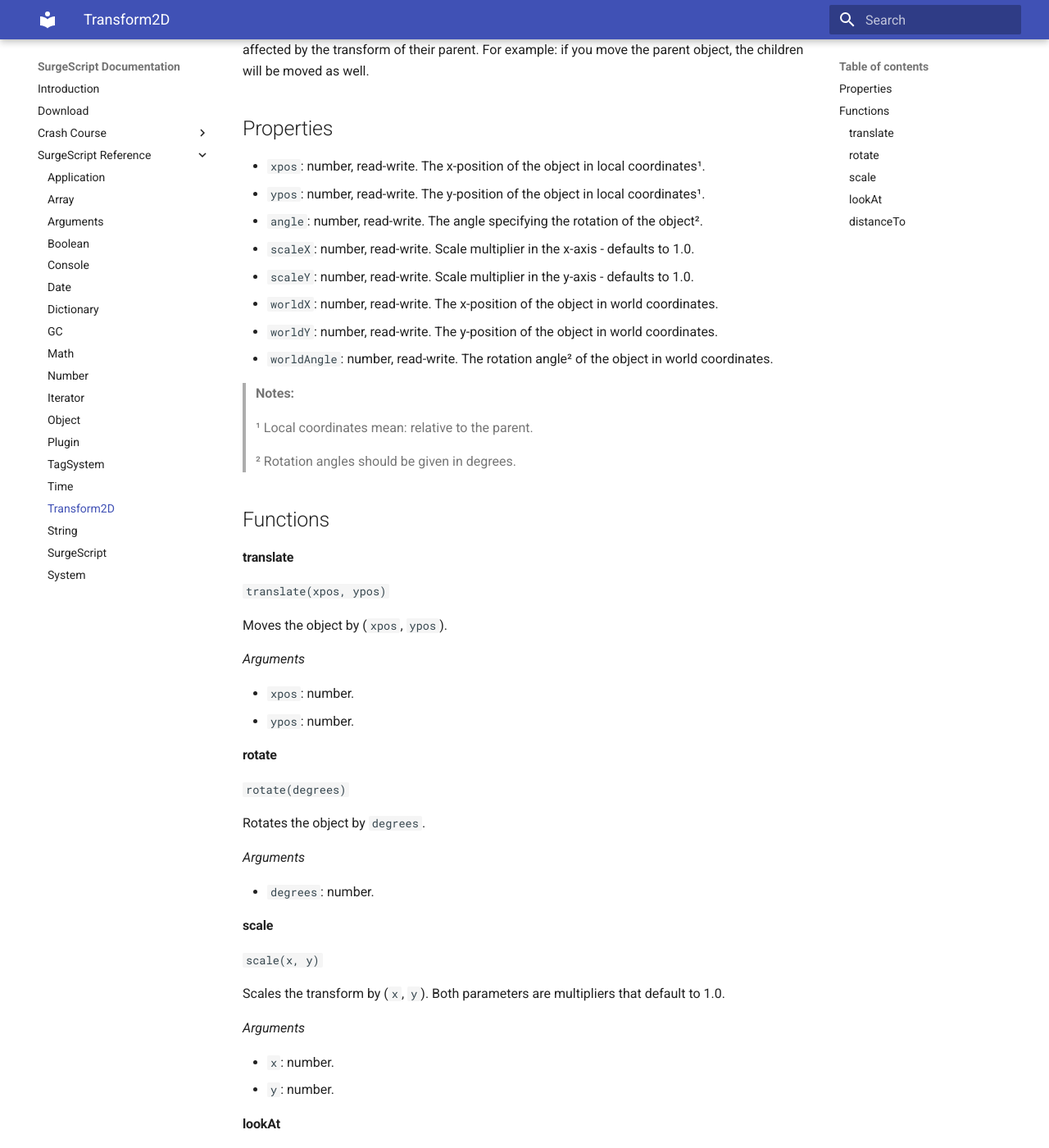
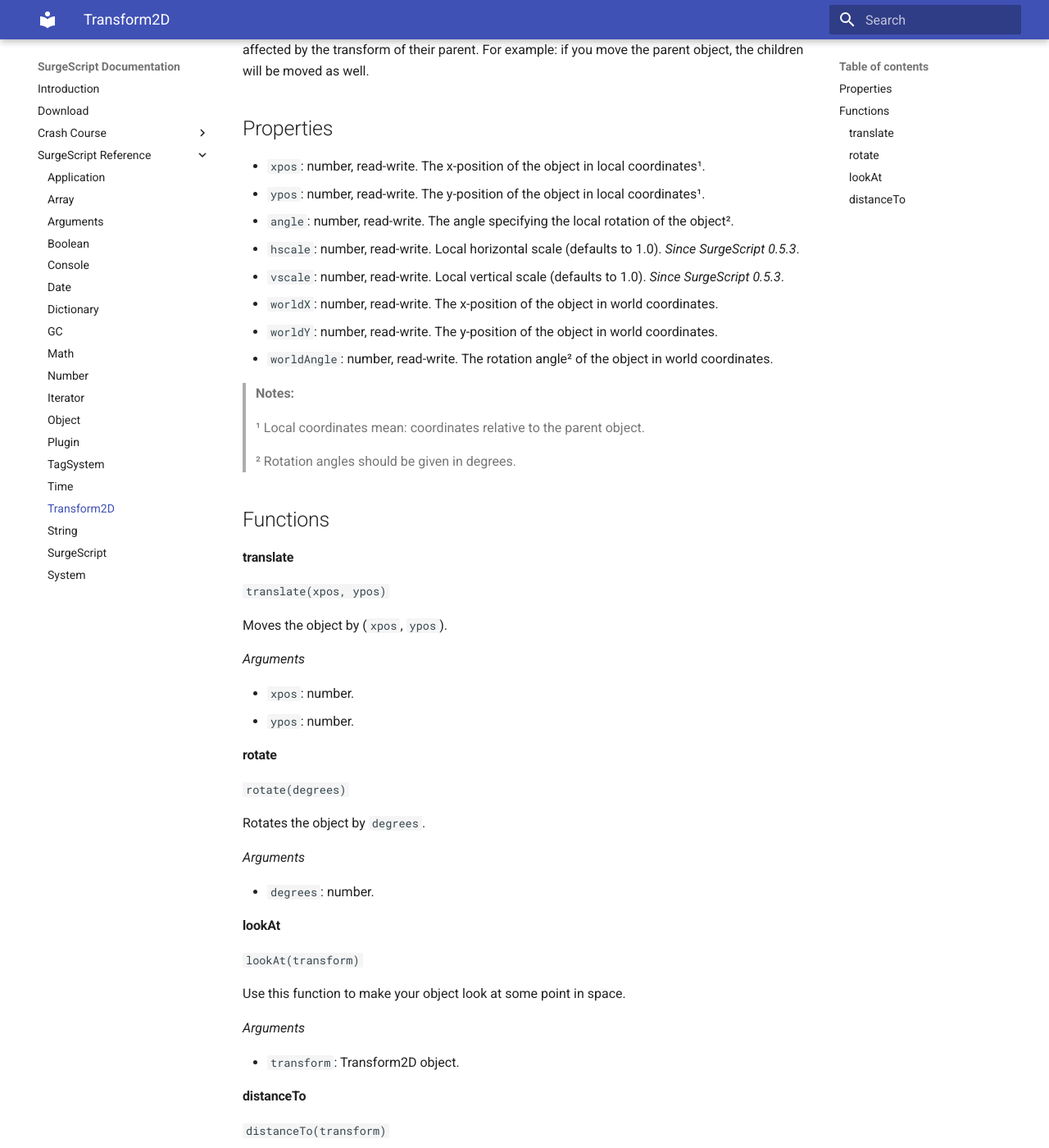
Before and after one commit to alemart/surgescript, an MkDocs documentation site: the page built from docs/reference/transform2d.md, in a window 1280 px wide and 1400 px high, scrolled down 250 px. Shown: the whole window at 82% size. Built offline with MkDocs 1.6.1 and Material for MkDocs 9.7.7, drawn with Linux system fonts in a browser that asks for light colours; old or Windows-style settings are respelled for this version of MkDocs.

Commit message:
Updated Transform2D

```diff
--- a/docs/reference/transform2d.md
+++ b/docs/reference/transform2d.md
@@ -10,16 +10,16 @@
 
 * `xpos`: number, read-write. The x-position of the object in local coordinates¹.
 * `ypos`: number, read-write. The y-position of the object in local coordinates¹.
-* `angle`: number, read-write. The angle specifying the rotation of the object².
-* `scaleX`: number, read-write. Scale multiplier in the x-axis - defaults to 1.0.
-* `scaleY`: number, read-write. Scale multiplier in the y-axis - defaults to 1.0.
+* `angle`: number, read-write. The angle specifying the local rotation of the object².
+* `hscale`: number, read-write. Local horizontal scale (defaults to 1.0). *Since SurgeScript 0.5.3*.
+* `vscale`: number, read-write. Local vertical scale (defaults to 1.0). *Since SurgeScript 0.5.3*.
 * `worldX`: number, read-write. The x-position of the object in world coordinates.
 * `worldY`: number, read-write. The y-position of the object in world coordinates.
 * `worldAngle`: number, read-write. The rotation angle² of the object in world coordinates.
 
 > **Notes:**
 >
-> ¹ Local coordinates mean: relative to the parent.
+> ¹ Local coordinates mean: coordinates relative to the parent object.
 >
 > ² Rotation angles should be given in degrees.
 
@@ -47,17 +47,6 @@
 
 * `degrees`: number.
 
-#### scale
-
-`scale(x, y)`
-
-Scales the transform by (`x`, `y`). Both parameters are multipliers that default to 1.0.
-
-*Arguments*
-
-* `x`: number.
-* `y`: number.
-
 #### lookAt
 
 `lookAt(transform)`
```
Also changed, not shown: 1 other file.
